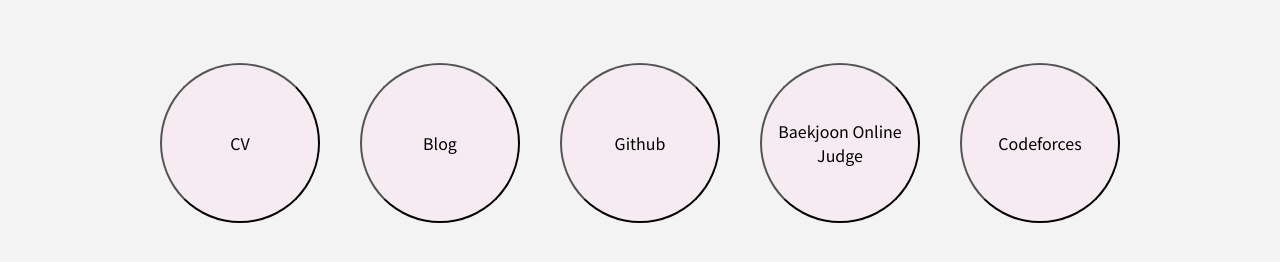
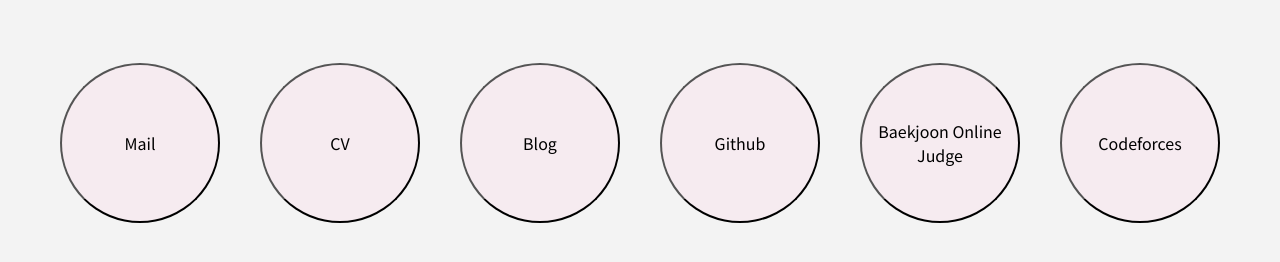
Before and after one commit to junis3/junis3.github.io, a React (Create React App) app: page / in a window 1280 px wide. Shown: the part 496-758 px from the top of the page. Built offline with nearby package versions, Linux system fonts and the light colour scheme.

Commit message:
feat: :sparkles: Added button that you can press to email me

```diff
--- a/src/etc/consts.ts
+++ b/src/etc/consts.ts
@@ -1,5 +1,7 @@
 export const profileImageUrl = 'https://junie.s3.ap-northeast-2.amazonaws.com/profile.jpeg';
 
+export const emailFront = 'junis3';
+export const emailDomain = 'snu.ac.kr';
 export const cvUrl = 'https://junie.s3.ap-northeast-2.amazonaws.com/CV.pdf';
 export const blogUrl = 'https://blog.junie.land';
 export const githubUrl = 'https://github.com/junis3';
--- a/src/pages/Main.tsx
+++ b/src/pages/Main.tsx
@@ -1,5 +1,5 @@
 import React from 'react';
-import { blogUrl, bojUrl, codeforcesUrl, cvUrl, githubUrl, profileImageUrl } from 'etc/consts';
+import { blogUrl, bojUrl, codeforcesUrl, cvUrl, emailFront, emailDomain, githubUrl, profileImageUrl } from 'etc/consts';
 import Header from './Header';
 
 function Main() {
@@ -14,6 +14,9 @@
                 서울대학교 자유전공학부
             </div>
             <div className='buttonContainer'>
+                <button onClick={() => window.location.href = 'mailto:' + emailFront + '@' + emailDomain }>
+                    Mail
+                </button>
                 <button onClick={() => window.location.href = cvUrl }>
                     CV
                 </button>
```
